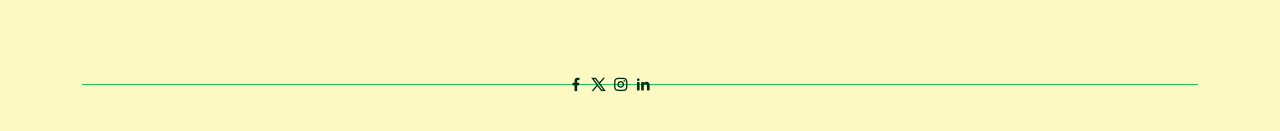
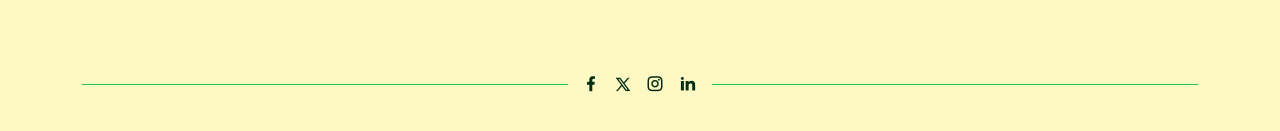
Before and after one commit to Nisschhal/tailSprout, a website: page index.html in a window 1280 px wide. Shown: the part 3924-4055 px from the top of the page. Drawn offline with nearby package versions, Linux system fonts and the light colour scheme.

Commit message:
footer social icon added

```diff
--- a/index.html
+++ b/index.html
@@ -605,7 +605,6 @@
     <!-- Footer -->
     <footer class="bg-yellow-100 text-green-950 pt-20 pb-10 md:pt-28 relative">
       <!-- newsletter -->
-      <!--  Container -->
       <div
         class="container text-white absolute top-0 right-0 left-0 -translate-y-1/2"
       >
@@ -644,10 +643,20 @@
           <div
             class="absolute top-0 transform -translate-y-1/2 left-0 right-0 max-w-36 mx-auto"
           >
-            <i class="ri-facebook-fill"></i>
-            <i class="ri-twitter-x-line"></i>
-            <i class="ri-instagram-line"></i>
-            <i class="ri-linkedin-fill"></i>
+            <div class="bg-yellow-100 text-lg text-center space-x-2">
+              <i
+                class="ri-facebook-fill hover:text-yellow-500 duration-300 cursor-pointer"
+              ></i>
+              <i
+                class="ri-twitter-x-line text-base hover:text-yellow-500 duration-300 cursor-pointer"
+              ></i>
+              <i
+                class="ri-instagram-line hover:text-yellow-500 duration-300 cursor-pointer"
+              ></i>
+              <i
+                class="ri-linkedin-fill hover:text-yellow-500 duration-300 cursor-pointer"
+              ></i>
+            </div>
           </div>
         </div>
       </div>
```
Also changed, not shown: style.css.
